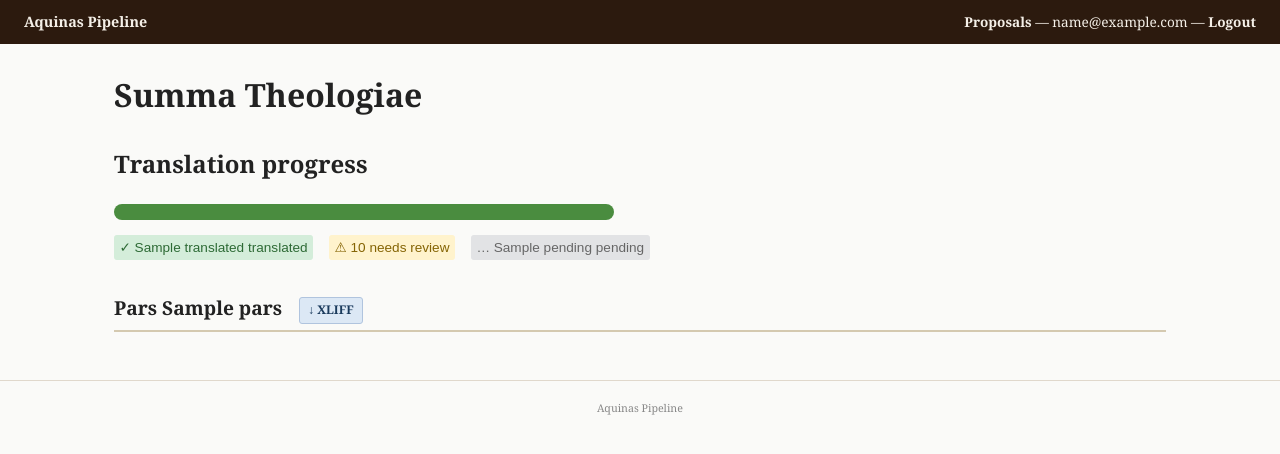
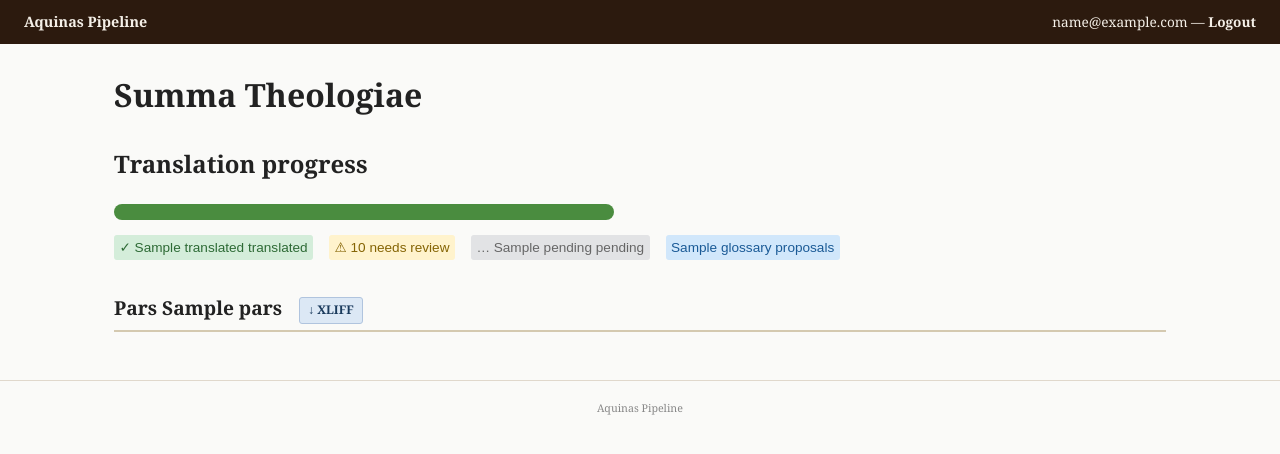
Before and after one commit to dedocibula/aquinas-pipeline, a Flask app: template src/server/templates/index.html in a window 1280 px wide. Shown: the top 454 px of the page. Run offline with Flask 3, Linux system fonts and the light colour scheme; the visitor is signed in with stand-in values (Sample User, id 1); the template is opened without the code that fills it: most values are stand-ins (such as "Sample title", 1, 10 or a date in 2020); data that the repository does not hold is empty; parts of the project's set-up code (start-up, migrations or seed data) failed here and were passed over.

Commit message:
feat(server): move glossary-proposals badge into translation progress line
Replaces the top-right nav "Proposals" link with an inline
"<N> glossary proposals" badge on the index page, next to the
translated/needs-review/pending counts — same information, more
discoverable next to the numbers admins actually care about.

Co-Authored-By: Claude Sonnet 5 <noreply@anthropic.com>

```diff
--- a/src/server/app.py
+++ b/src/server/app.py
@@ -43,6 +43,7 @@ from server.db import (  # noqa: E402
     get_article_segments,
     get_cost_per_segment,
     get_distinct_pars,
+    get_pending_proposal_count,
     get_pending_proposal_counts,
     get_pending_proposals_view,
     get_prev_next_article,
@@ -233,6 +234,8 @@ def index():
     with get_conn() as conn:
         questions = get_all_questions(conn)
         progress = get_translation_progress(conn)
+        if session.get("is_admin"):
+            progress["pending_proposals"] = get_pending_proposal_count(conn)
 
     # Group by pars (first component of the path).
     grouped: dict[str, list[dict]] = {}
--- a/src/server/db.py
+++ b/src/server/db.py
@@ -402,6 +402,11 @@ def get_pending_proposal_counts(
     if not sense_ids:
         return {}
     return ProposalRepository(conn).pending_by_sense(sense_ids)
+
+
+def get_pending_proposal_count(conn: psycopg2.extensions.connection) -> int:
+    """Total pending glossary_proposal rows, for the index page's admin badge."""
+    return len(ProposalRepository(conn).list_pending())
 
 
 _SENSE_WIDE_KINDS = (PROPOSAL_KIND_CHANGE_EVERYWHERE, PROPOSAL_KIND_RETIRE_EVERYWHERE)
--- a/src/server/static/style.css
+++ b/src/server/static/style.css
@@ -295,6 +295,11 @@ a.badge:hover {
 .badge-pending {
   background: #e2e3e5;
   color: #666;
+}
+
+.badge-proposals {
+  background: #d1e7fb;
+  color: #1a5a96;
 }
 
 /* --- needs_human row prominence --- */
--- a/src/server/templates/base.html
+++ b/src/server/templates/base.html
@@ -14,9 +14,6 @@
       <a href="/">Aquinas Pipeline</a>
       {% block breadcrumb %}{% endblock %}
       <span class="nav-user">
-        {% if is_admin %}
-        <a href="/glossary/proposals">Proposals</a> &mdash;
-        {% endif %}
         {% if current_user_email %}
         {{ current_user_email }} &mdash; <a href="/logout">Logout</a>
         {% else %}
--- a/src/server/templates/index.html
+++ b/src/server/templates/index.html
@@ -18,6 +18,9 @@
       <a href="/status/translated" class="badge badge-ok">&#10003; {{ progress.translated }} translated</a>
       <a href="/status/needs_human" class="badge badge-warn">&#9888; {{ progress.needs_human }} needs review</a>
       <span class="badge badge-pending">&#8230; {{ progress.pending }} pending</span>
+      {% if is_admin %}
+      <a href="/glossary/proposals" class="badge badge-proposals">{{ progress.pending_proposals }} glossary proposals</a>
+      {% endif %}
     </p>
   {% else %}
     <p>No segments found.</p>
```
Also changed, not shown: tests/server/test_server.py (+16 -0 lines).
